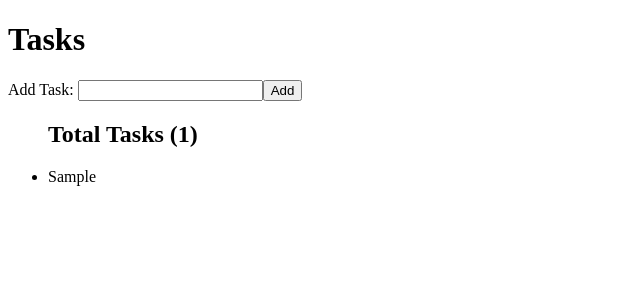
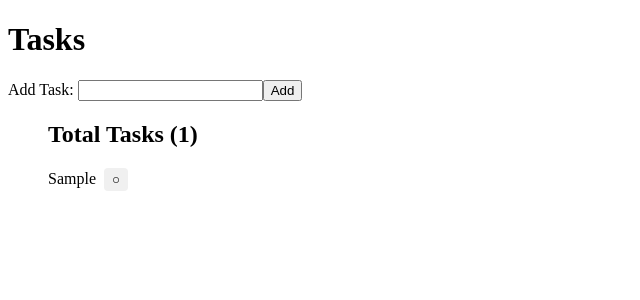
Before and after one commit to jherimum/todo-react, a React (Vite) app: page / in a window 1280 px wide. Both pictures are taken after typing "Sample" into the empty fields and a click on the button "Add". Shown: the top 300 px of the page, without its empty margins (0-640 px from the left). Built offline with nearby package versions, Linux system fonts and the light colour scheme.

Commit message:
add complete button

```diff
--- a/src/App.tsx
+++ b/src/App.tsx
@@ -8,27 +8,22 @@ import TaskListHeader from './TaskListHeader';
 const STORAGE_KEY = 'todo-app-tasks';
 
 function App() {
-  const [tasks, setTasks] = React.useState(() => {
+  const [tasks, setTasks] = React.useState<Task[]>(() => {
     const saved_tasks = localStorage.getItem(STORAGE_KEY);
     if (saved_tasks) {
         const parsed = JSON.parse(saved_tasks);
-        parsed.map((task: any) => ({
+        return parsed.map((task: any) => ({
             ...task,
             createdAt: new Date(task.createdAt),
             completedAt: task.completedAt ? new Date(task.completedAt) : undefined,
         }));
-        return parsed as Task[];
     }
-    const tasks: Task [] = [];
-    return tasks;
+    return [];
   });
 
   React.useEffect(() => {
     localStorage.setItem(STORAGE_KEY, JSON.stringify(tasks));
-  });
-
-
-
+  }, [tasks]);
 
   const onAddTask = (taskName: string) => {
     setTasks([
@@ -42,6 +37,18 @@ function App() {
     ]);
   };
 
+  const toggleComplete = (id: number) => {
+    setTasks(tasks.map(task =>
+      task.id === id
+        ? {
+            ...task,
+            isCompleted: !task.isCompleted,
+            completedAt: !task.isCompleted ? new Date() : undefined
+          }
+        : task
+    ));
+  };
+
   return (
     <div>
       <h1>Tasks</h1>
@@ -49,7 +56,7 @@ function App() {
       <TaskList>
         <TaskListHeader count={tasks.length} />
         {tasks.map((task) => (
-          <TaskListItem key={task.id}>{task.title}</TaskListItem>
+          <TaskListItem key={task.id} task={task} onToggleComplete={toggleComplete} />
         ))}
       </TaskList>
     </div>
--- a/src/TaskListItem.tsx
+++ b/src/TaskListItem.tsx
@@ -1,4 +1,31 @@
+import type { Task } from './types';
 
-export default function TaskListItem({ children }: React.PropsWithChildren) {
-  return <li>{children}</li>;
+interface TaskListItemProps {
+  task: Task;
+  onToggleComplete: (id: number) => void;
 }
+
+export default function TaskListItem({ task, onToggleComplete }: TaskListItemProps) {
+  return (
+    <li style={{ display: 'flex', alignItems: 'center', gap: '8px' }}>
+
+      <span style={{ textDecoration: task.isCompleted ? 'line-through' : 'none' }}>
+        {task.title}
+      </span>
+
+      <button
+        onClick={() => onToggleComplete(task.id)}
+        style={{
+          padding: '4px 8px',
+          backgroundColor: task.isCompleted ? '#4CAF50' : '#f0f0f0',
+          color: task.isCompleted ? 'white' : 'black',
+          border: 'none',
+          borderRadius: '4px',
+          cursor: 'pointer'
+        }}
+      >
+        {task.isCompleted ? '✓' : '○'}
+      </button>
+    </li>
+  );
+}
```
